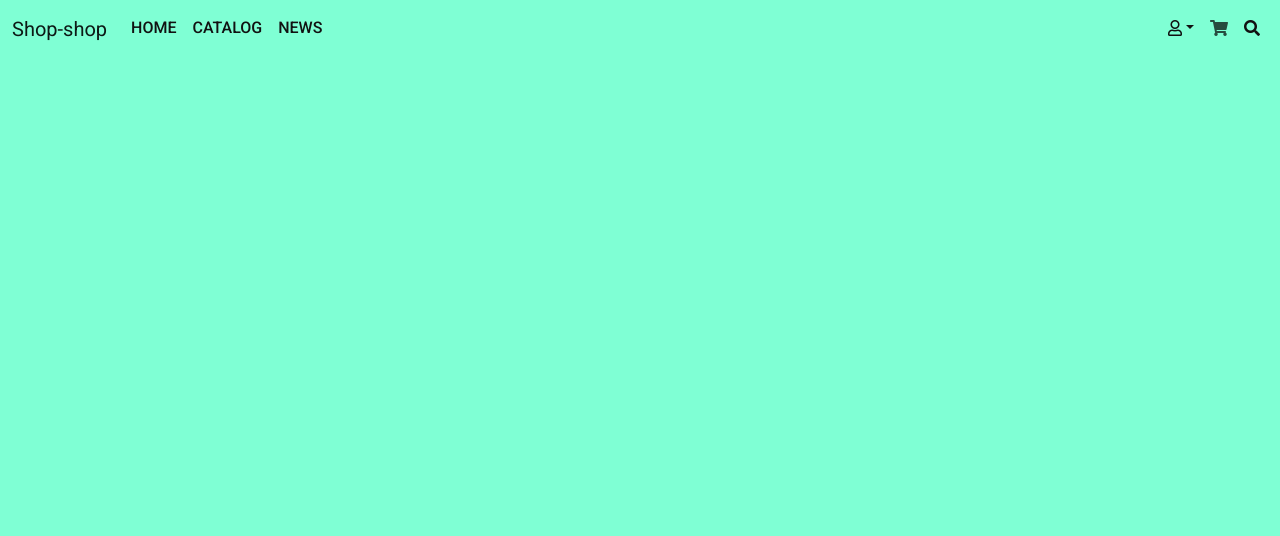
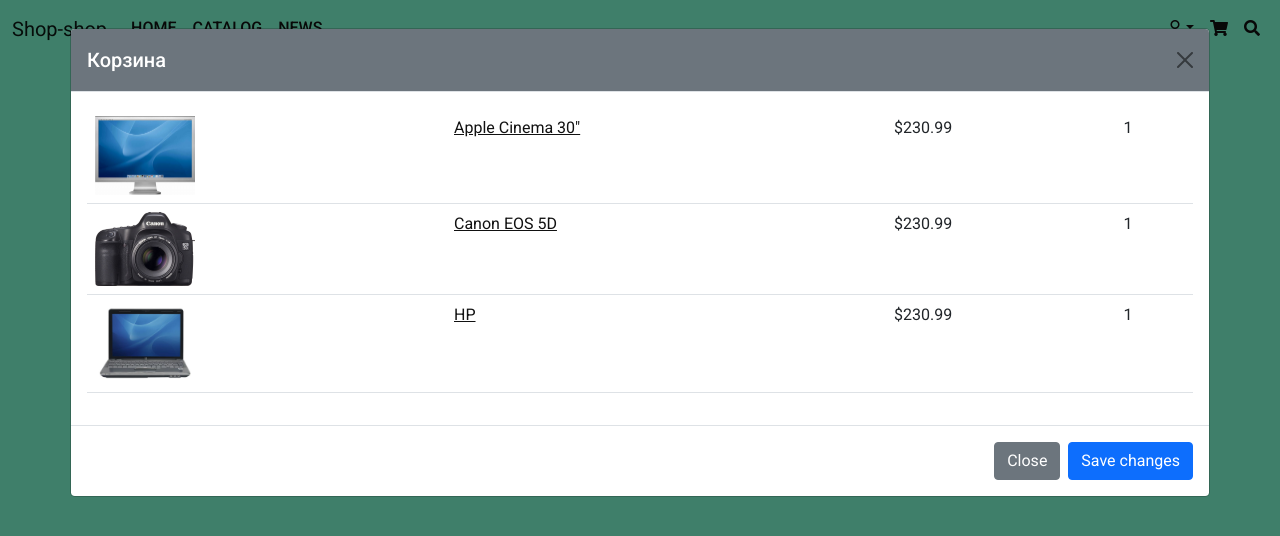
Before and after one commit to TatianaMaksimova/bootstrap5, a plain HTML site: page index.html in a window 1280 px wide. Both pictures are taken after a click on the link 1219 px from the left and 28 px from the top of the page. Drawn offline with nearby package versions, Linux system fonts and the light colour scheme.

Commit message:
adds modal

```diff
--- a/index.html
+++ b/index.html
@@ -80,7 +80,60 @@
               </ul>
             </li>
             <li class="nav-item">
-              <a class="nav-link" href="#"><i class="fas fa-shopping-cart"></i></a>
+              <a class="nav-link" href="#" data-bs-toggle="modal" data-bs-target="#modal-cart"
+                ><i class="fas fa-shopping-cart"></i
+              ></a>
+              <div
+                class="modal fade"
+                id="modal-cart"
+                tabindex="-1"
+                aria-labelledby="exampleModalLabel"
+                aria-hidden="true"
+              >
+                <div class="modal-dialog modal-xl">
+                  <div class="modal-content">
+                    <div class="modal-header bg-secondary text-white">
+                      <h5 class="modal-title" id="exampleModalLabel">Корзина</h5>
+                      <button
+                        type="button"
+                        class="btn-close"
+                        data-bs-dismiss="modal"
+                        aria-label="Close"
+                      ></button>
+                    </div>
+                    <div class="modal-body">
+                      <table class="table">
+                        <tbody>
+                          <tr>
+                            <td><img src="./img/products/apple_cinema_30.jpg" alt="" /></td>
+                            <td><a href="#">Apple Cinema 30"</a></td>
+                            <td>$230.99</td>
+                            <td>1</td>
+                          </tr>
+                          <tr>
+                            <td><img src="./img/products/canon_eos_5d_1.jpg" alt="" /></td>
+                            <td><a href="#">Canon EOS 5D</a></td>
+                            <td>$230.99</td>
+                            <td>1</td>
+                          </tr>
+                          <tr>
+                            <td><img src="./img/products/hp_1.jpg" alt="" /></td>
+                            <td><a href="#">HP</a></td>
+                            <td>$230.99</td>
+                            <td>1</td>
+                          </tr>
+                        </tbody>
+                      </table>
+                    </div>
+                    <div class="modal-footer">
+                      <button type="button" class="btn btn-secondary" data-bs-dismiss="modal">
+                        Close
+                      </button>
+                      <button type="button" class="btn btn-primary">Save changes</button>
+                    </div>
+                  </div>
+                </div>
+              </div>
             </li>
             <li class="nav-item">
               <a class="nav-link" href="#"><i class="fas fa-search"></i></a>
--- a/main-2.css
+++ b/main-3.css
@@ -53,4 +53,8 @@
 .top-menu li a:hover::after {
 	transform: scale(1);
 }
+
+.modal-body img {
+	max-width: 100px;
+}
 /* Header */
--- a/main.css
+++ b/main.css
@@ -53,4 +53,8 @@
 .top-menu li a:hover::after {
     transform: scale(1);
 }
+
+.modal-body img {
+    max-width: 100px;
+}
 /* Header */
```
Also changed, not shown: index-3.html (renamed from index-2.html, +43 -1 lines), img-2/1.jpg (deleted), img-2/2.jpg (deleted), img-2/3.jpg (deleted), img-2/products/1.jpg (deleted), img-2/products/2.jpg (deleted), img-2/products/3.jpg (deleted), img-2/products/4.jpg (deleted), img-2/products/apple_cinema_30.jpg (deleted), img-2/products/canon_eos_5d_1.jpg (deleted), img-2/products/hp_1.jpg (deleted), img-2/products/imac_1.jpg (deleted), img-2/products/iphone_1.jpg (deleted).
